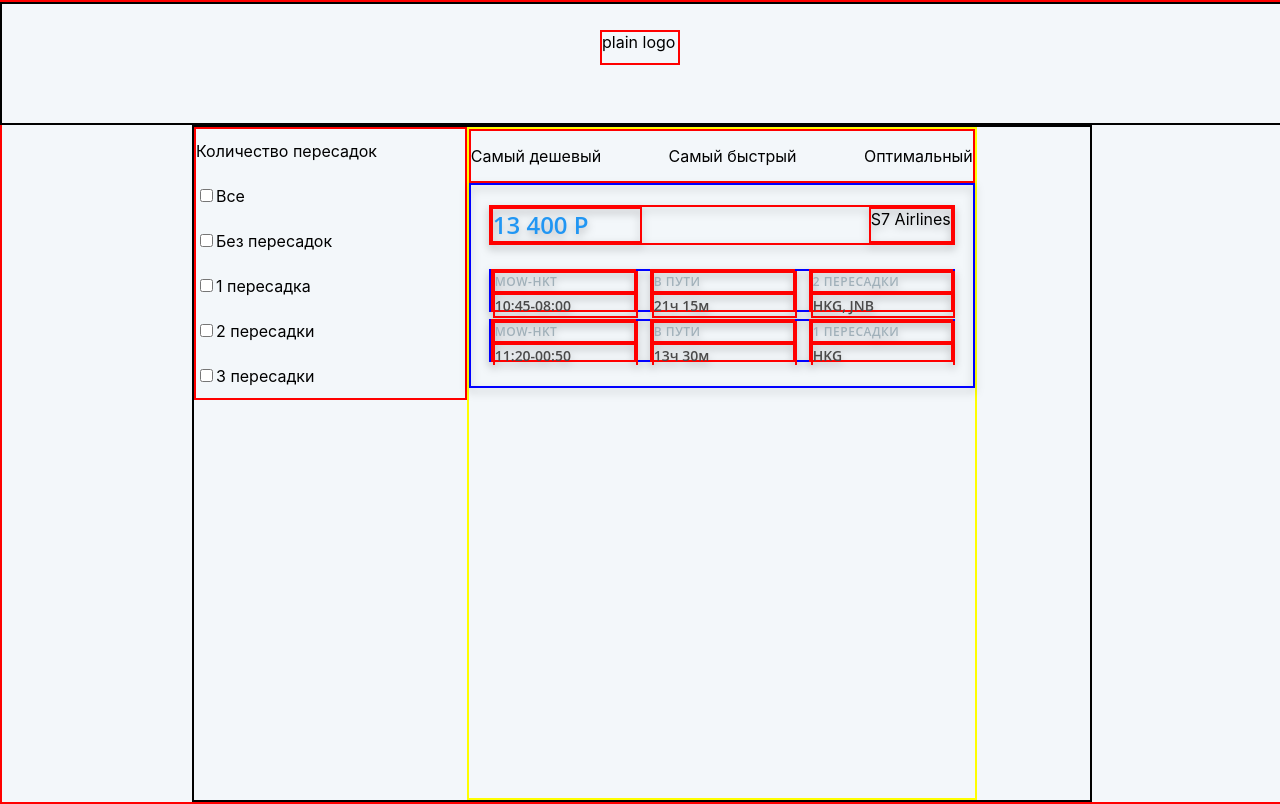
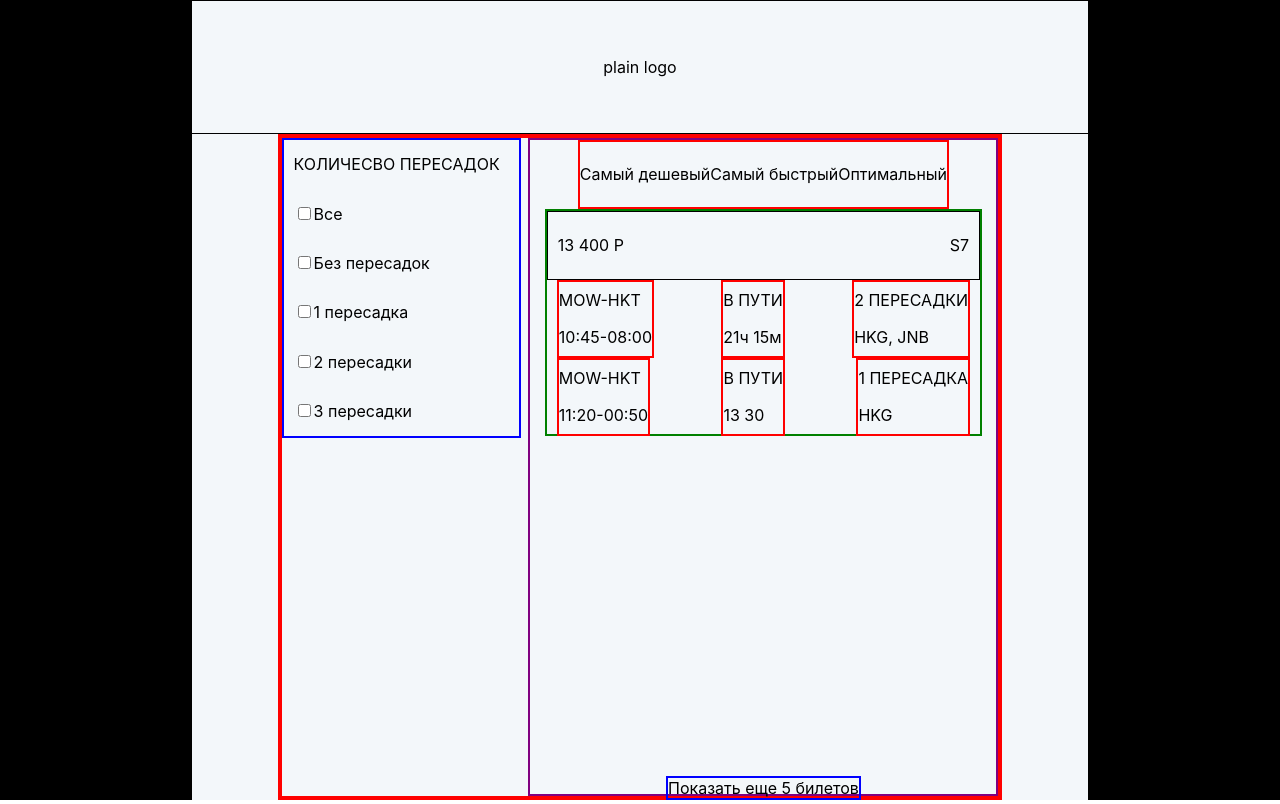
Before and after one commit to YACHNIKMIKHAIL/Aviasales-, a React (Create React App) app: page / in a window 1280 px wide. Built offline with nearby package versions, Linux system fonts and the light colour scheme.

Commit message:
2 commit

```diff
--- a/src/App.tsx
+++ b/src/App.tsx
@@ -1,98 +1,166 @@
 import React from 'react';
 import './App.css';
-import {
-    AppCase,
-    ECase,
-    FilterCase,
-    HeaderCase,
-    LogoCase, MCase, MOCase, MOWCase, NCase,
-    OCase,
-    OneCase,
-    S7Case,
-    TabsCase,
-    TCase,
-    TCASE,
-    TiCase,
-    TickedCase,
-    TimeCase
-} from './Components/Styles';
 
 function App() {
     return (
-        <AppCase>
         <div style={{
-                border: '2px black solid',
-                height: '15%',
+            backgroundColor: 'black',
+            height: '100vh',
+            overflow: 'auto',
+            display: 'flex',
+            justifyContent: 'center'
+        }}>
+            <div style={{
+                backgroundColor: '#F3F7FA',
+                width: '70%',
+                display: 'flex',
+                flexDirection: 'column',
+                alignItems: 'center'
+            }}>
+
+                <div style={{
+                    border: '1px black solid',
+                    height: '20%',
                     width: '100%',
                     display: 'flex',
                     justifyContent: 'center',
                     alignItems: 'center'
                 }}>
-                <LogoCase>plain logo</LogoCase>
+                    <div> plain logo</div>
                 </div>
-            <div style={{width: '70%', height: '85%', border: '2px black solid', display: 'flex'}}>
-                <FilterCase>
-                    Количество пересадок
-                    <span><input type="checkbox"/>Все</span>
-                    <span><input type="checkbox"/>Без пересадок</span>
-                    <span><input type="checkbox"/>1 пересадка</span>
-                    <span><input type="checkbox"/>2 пересадки</span>
-                    <span><input type="checkbox"/>3 пересадки</span>
-                </FilterCase>
-                <div style={{border:'2px yellow solid'}}>
-                    <TabsCase>
+
+                <div style={{
+                    border: '4px red solid',
+                    width: '80%',
+                    display: 'flex',
+                    height: '100%',
+                    justifyContent: 'space-between',
+                    flexWrap:'wrap'
+                }}>
+
+                    <div style={{
+                        border: '2px blue solid', minWidth: '30%', height: '45%', display: 'flex', flexDirection: 'column',
+                        justifyContent: 'space-around', alignItems: "flex-start", padding: '0 10px'
+                    }}>КОЛИЧЕСВО ПЕРЕСАДОК
+                        <span> <input type="checkbox"/>Все</span>
+                        <span> <input type="checkbox"/>Без пересадок</span>
+                        <span> <input type="checkbox"/>1 пересадка</span>
+                        <span> <input type="checkbox"/>2 пересадки</span>
+                        <span> <input type="checkbox"/>3 пересадки</span>
+                    </div>
+
+                    <div style={{border: '2px purple solid', width: '65%', display:'flex',flexDirection:'column',alignItems:"center"}}>
+
+                        <div style={{
+                            border: '2px red solid',
+                            height: '10%',
+                            display: 'flex',
+                            alignItems: 'center',
+                            justifyContent: 'space-evenly'
+                        }}>
                             <div>Самый дешевый</div>
                             <div>Самый быстрый</div>
                             <div>Оптимальный</div>
-                    </TabsCase>
-                    <TickedCase>
-                        <div style={{height: '40%', display: 'flex', alignItems: 'center'}}>
-                            <HeaderCase>
-                                <TCASE>13 400 P</TCASE>
-                                <S7Case> S7 Airlines</S7Case>
-                            </HeaderCase>
+                        </div>
+
+                        <div style={{border: '2px green solid', height: '34%', width: '93%'}}>
+                            <div style={{
+                                border: '1px black solid',
+                                height: '30%',
+                                display: 'flex',
+                                justifyContent: 'space-between',
+                                alignItems: 'center',
+                                padding: '0 10px'
+                            }}>
+                                <div>13 400 Р</div>
+                                <div>S7</div>
+                            </div>
+
+                            <div style={{
+                                height: '35%',
+                                display: 'flex',
+                                justifyContent: 'space-between',
+                                margin: '0 10px'
+                            }}>
+                                <div style={{
+                                    border: '2px red solid',
+                                    display: 'flex',
+                                    flexDirection: 'column',
+                                    justifyContent: 'space-around'
+                                }}>
+                                    <span>MOW-HKT</span>
+                                    <span>10:45-08:00</span>
                                 </div>
                                 <div style={{
-                            height: '50%',
+                                    border: '2px red solid',
                                     display: 'flex',
                                     flexDirection: 'column',
-                            justifyContent: 'space-around',
-                            overflow: 'auto'
+                                    justifyContent: 'space-around'
                                 }}>
-                            <OneCase>
-                                <OCase>
-                                    <MOWCase>MOW-HKT</MOWCase>
-                                    <TimeCase>10:45-08:00</TimeCase>
-                                </OCase>
-                                <NCase>
-                                    <MOCase>В ПУТИ</MOCase>
-                                    <TiCase>21ч 15м</TiCase>
-                                </NCase>
-                                <ECase>
-                                    <MCase>2 ПЕРЕСАДКИ</MCase>
-                                    <TCase>HKG, JNB</TCase>
-                                </ECase>
-                            </OneCase>
-
-                            <OneCase>
-                                <OCase>
-                                    <MOWCase>MOW-HKT</MOWCase>
-                                    <TimeCase>11:20-00:50</TimeCase>
-                                </OCase>
-                                <NCase>
-                                    <MOCase>В ПУТИ</MOCase>
-                                    <TiCase>13ч 30м</TiCase>
-                                </NCase>
-                                <ECase>
-                                    <MCase>1 ПЕРЕСАДКИ</MCase>
-                                    <TCase>HKG</TCase>
-                                </ECase>
-                            </OneCase>
+                                    <span>В ПУТИ</span>
+                                    <span>21ч 15м</span>
                                 </div>
-                    </TickedCase>
+                                <div style={{
+                                    border: '2px red solid',
+                                    display: 'flex',
+                                    flexDirection: 'column',
+                                    justifyContent: 'space-around'
+                                }}>
+                                    <span>2 ПЕРЕСАДКИ</span>
+                                    <span>HKG, JNB</span>
                                 </div>
                             </div>
-        </AppCase>
+
+                            <div style={{
+                                height: '35%',
+                                display: 'flex',
+                                justifyContent: 'space-between',
+                                margin: '0 10px'
+                            }}>
+                                <div style={{
+                                    border: '2px red solid',
+                                    display: 'flex',
+                                    flexDirection: 'column',
+                                    justifyContent: 'space-around'
+                                }}>
+                                    <span>MOW-HKT</span>
+                                    <span>11:20-00:50</span>
+                                </div>
+                                <div style={{
+                                    border: '2px red solid',
+                                    display: 'flex',
+                                    flexDirection: 'column',
+                                    justifyContent: 'space-around'
+                                }}>
+                                    <span>В ПУТИ</span>
+                                    <span>13 30</span>
+                                </div>
+                                <div style={{
+                                    border: '2px red solid',
+                                    display: 'flex',
+                                    flexDirection: 'column',
+                                    justifyContent: 'space-around'
+                                }}>
+                                    <span>1 ПЕРЕСАДКА</span>
+                                    <span>HKG</span>
+                                </div>
+                            </div>
+
+
+
+                        </div>
+
+                        <div style={{border: '2px blue solid',position:'absolute',bottom:'0'}}>
+                            <div>
+                                Показать еще 5 билетов
+                            </div>
+                        </div>
+
+                    </div>
+                </div>
+            </div>
+
+        </div>
     );
 }
 
--- a/src/Components/Styles.tsx
+++ /dev/null
@@ -1,292 +0,0 @@
-import styled from "styled-components";
-
-export const AppCase = styled.div`
-  border: 2px red solid;
-  display: flex;
-  flex-direction: column;
-  align-items: center;
-  flex-wrap: nowrap;
-
-  //position: relative;
-  width: 100%;
-  height: 100vh;
-
-  background: #F3F7FA;
-`
-export const LogoCase = styled.div`
-  border: 2px red solid;
-
-  position: absolute;
-  left: 46.88%;
-  right: 46.88%;
-  top: 3.7%;
-  bottom: 91.85%;
-`
-export const TickedCase = styled.div`
-  border: 2px blue solid;
-  display: flex;
-  //position: absolute;
-  width: 502px;
-  height: 30%;
-  //left: 355px;
-  //top: 230px;
-
-  filter: drop-shadow(0px 4px 4px rgba(0, 0, 0, 0.25));
-  flex-direction: column;
-  align-items: center;
-`
-export const FilterCase = styled.div`
-  border: 2px red solid;
-  display: flex;
-  flex-direction: column;
-  justify-content: space-around;
-  //position: absolute;
-  left: 10.73%;
-  right: 65.1%;
-  top: 11.85%;
-  bottom: 69.48%;
-  height: 40%;
-  width: 30%;
-`
-export const TabsCase = styled.div`
-  border: 2px red solid;
-  display: flex;
-  justify-content: space-between;
-  align-items: center;
-  //position: absolute;
-  //width: 502px;
-  height: 50px;
-  left: 355px;
-  top: 160px;
-`
-export const HeaderCase = styled.div`
-  border: 2px red solid;
-  display: flex;
-  justify-content: space-between;
-
-  //position: absolute;
-  width: 462px;
-  height: 36px;
-  left: 375px;
-  top: 250px;
-`
-export const TCASE = styled.div`
-  border: 2px red solid;
-  //position: absolute;
-  width: 147px;
-  left: 375px;
-  top: 18.96%;
-  bottom: 79.26%;
-
-  font-family: Open Sans;
-  font-style: normal;
-  font-weight: 600;
-  font-size: 24px;
-  line-height: 24px;
-  /* identical to box height, or 100% */
-
-  display: flex;
-  align-items: center;
-
-  /* Primary Colors/Primary 500 */
-
-  color: #2196F3;
-`
-export const S7Case = styled.div`
-  border: 2px red solid;
-
-  //position: absolute;
-  left: 75.73%;
-  right: 12.81%;
-  top: 18.52%;
-  bottom: 78.81%;
-
-  //background: url();
-`
-export const OneCase = styled.div`
-  border: 2px blue solid;
-
-  //position: absolute;
-  height: 39px;
-  width: 462px;
-  left: 375px;
-  right: 123px;
-  top: 306px;
-  display: flex;
-  justify-content: space-between;
-  align-items: center;
-`
-export const OCase = styled.div`
-  border: 2px red solid;
-
-  //position: absolute;
-  width: 141px;
-  height: 39px;
-  left: 375px;
-  top: 306px;
-`
-export const NCase = styled.div`
-  border: 2px red solid;
-
-  //position: absolute;
-  width: 141px;
-  height: 39px;
-  left: 536px;
-  top: 306px;
-`
-export const ECase = styled.div`
-  border: 2px red solid;
-
-  //position: absolute;
-  width: 140px;
-  height: 39px;
-  left: 697px;
-  top: 306px;
-`
-export const MOWCase = styled.div`
-  border: 2px red solid;
-
-  //position: absolute;
-  width: 141px;
-  height: 18px;
-  left: 375px;
-  top: 306px;
-
-  font-family: Open Sans;
-  font-style: normal;
-  font-weight: 600;
-  font-size: 12px;
-  line-height: 18px;
-  /* identical to box height, or 150% */
-
-  display: flex;
-  align-items: center;
-  letter-spacing: 0.5px;
-  text-transform: uppercase;
-
-  color: #A0B0B9;
-`
-export const TimeCase = styled.div`
-  border: 2px red solid;
-
-  //position: absolute;
-  width: 141px;
-  height: 21px;
-  left: 375px;
-  top: 324px;
-
-  font-family: Open Sans;
-  font-style: normal;
-  font-weight: 600;
-  font-size: 14px;
-  line-height: 21px;
-  /* identical to box height, or 150% */
-
-  display: flex;
-  align-items: center;
-
-  color: #4A4A4A;
-`
-export const MOCase = styled.div`
-  border: 2px red solid;
-
-  //position: absolute;
-  width: 141px;
-  height: 18px;
-  left: 536px;
-  top: 306px;
-
-  font-family: Open Sans;
-  font-style: normal;
-  font-weight: 600;
-  font-size: 12px;
-  line-height: 18px;
-  /* identical to box height, or 150% */
-
-  display: flex;
-  align-items: center;
-  letter-spacing: 0.5px;
-  text-transform: uppercase;
-
-  color: #A0B0B9;
-`
-export const TiCase = styled.div`
-  border: 2px red solid;
-
-  //position: absolute;
-  width: 141px;
-  height: 21px;
-  left: 536px;
-  top: 324px;
-
-  font-family: Open Sans;
-  font-style: normal;
-  font-weight: 600;
-  font-size: 14px;
-  line-height: 21px;
-  /* identical to box height, or 150% */
-
-  display: flex;
-  align-items: center;
-
-  color: #4A4A4A;
-
-`
-export const MCase = styled.div`
-  border: 2px red solid;
-
-  //position: absolute;
-  width: 140px;
-  height: 18px;
-  left: 697px;
-  top: 306px;
-
-  /* Open Sans Desktop/All Caps Heading, 12 */
-
-  font-family: Open Sans;
-  font-style: normal;
-  font-weight: 600;
-  font-size: 12px;
-  line-height: 18px;
-  /* identical to box height, or 150% */
-
-  display: flex;
-  align-items: center;
-  letter-spacing: 0.5px;
-  text-transform: uppercase;
-
-  /* Primary Colors/Secondary Content */
-
-  color: #A0B0B9;
-`
-export const TCase = styled.div`
-  border: 2px red solid;
-
-  //position: absolute;
-  width: 140px;
-  height: 21px;
-  left: 697px;
-  top: 324px;
-
-  /* Open Sans Mobile/h5. Semibold, 14 */
-
-  font-family: Open Sans;
-  font-style: normal;
-  font-weight: 600;
-  font-size: 14px;
-  line-height: 21px;
-  /* identical to box height, or 150% */
-
-  display: flex;
-  align-items: center;
-
-  /* Frequently Used/Primary Content */
-
-  color: #4A4A4A;
-`
-// export const xx = styled.div`
-//
-// `
-// export const xx = styled.div`
-//
-// `
```
Lines whose indentation alone changed are shown as unchanged.
